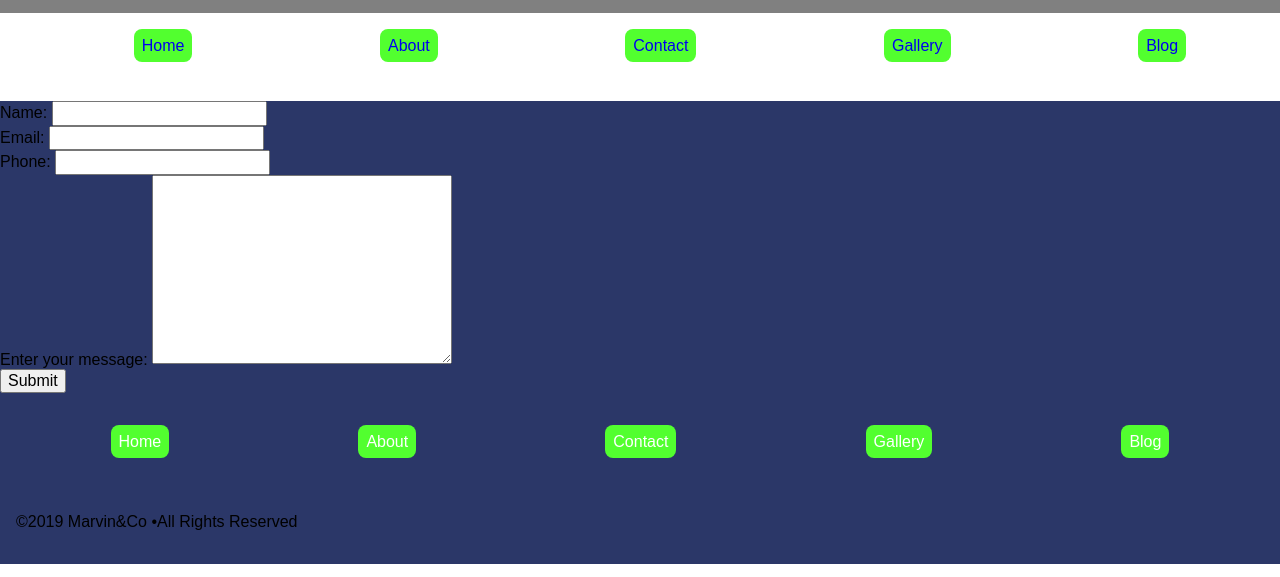
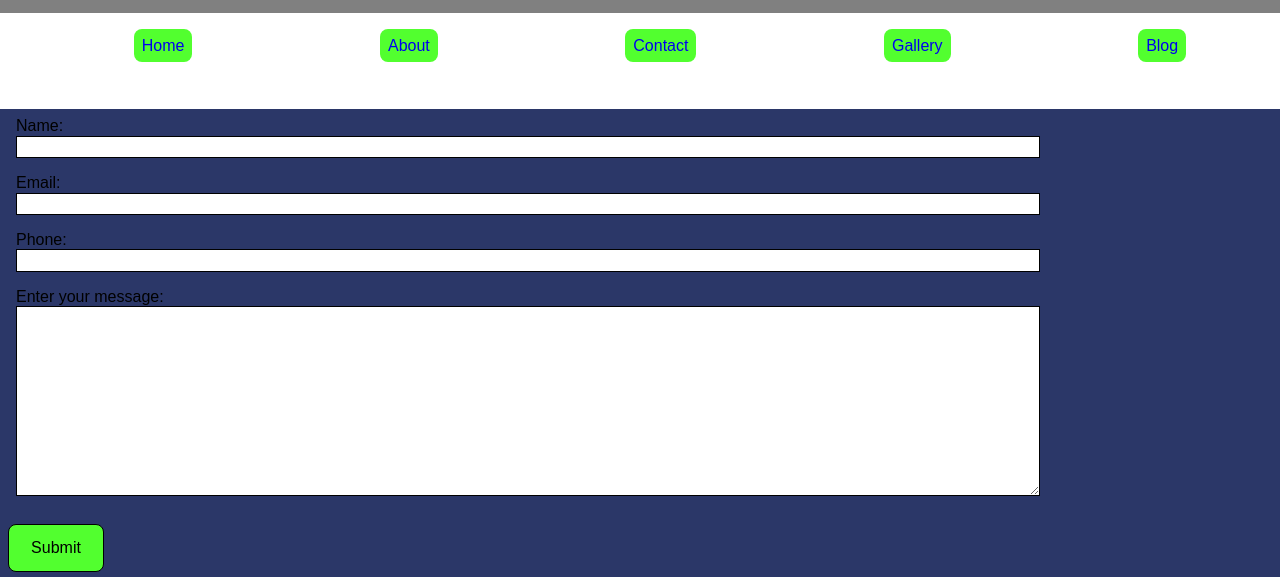
Before and after one commit to MarvinWills123/Marvin-wills, a website: page contact/index.html in a window 1280 px wide. Shown: the part 223-800 px from the top of the page. Drawn offline with nearby package versions, Linux system fonts and the light colour scheme.

Commit message:
Add update all changes.

```diff
--- a/style.css
+++ b/style.css
@@ -82,6 +82,7 @@ h2{
   color: aqua;
 }
 
+
 nav ul {
   list-style-type: none;
   align-content: center;
@@ -156,6 +157,36 @@ text-align:center;
   max-height: 420px;
 }
 
+/*Form*/
+form{
+  display:flex;
+  flex-direction: column;
+  margin:var(--base-spacing);
+  }
+
+input,
+textarea{
+  border:solid thin black;
+  max-width:80vw;
+}
+
+form div{
+  display:flex;
+  flex-direction: column;
+  margin:var(--base-spacing);
+}
+
+input[type="submit"]{
+  border-radius: var(--base-spacing);
+  display: inline-block;
+  margin:20px 0;
+  min-height:calc(var(--base-spacing)*6);
+  max-width:calc(var(--base-spacing)*12);
+  text-align: center;
+  background: #52ff2f
+}
+
+
 @media screen and (min-width:768px){
 header {background:grey;}
 
```
